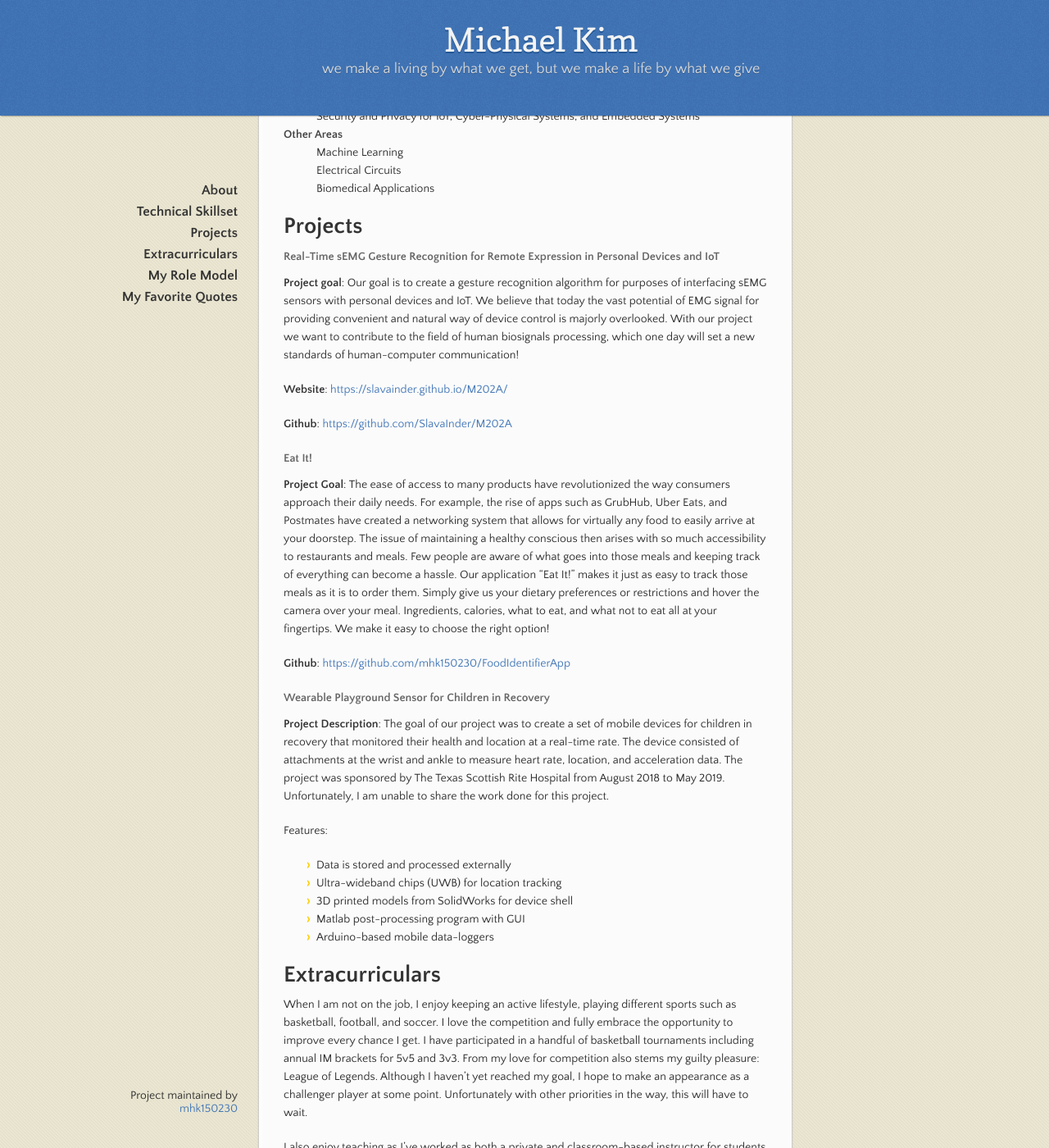
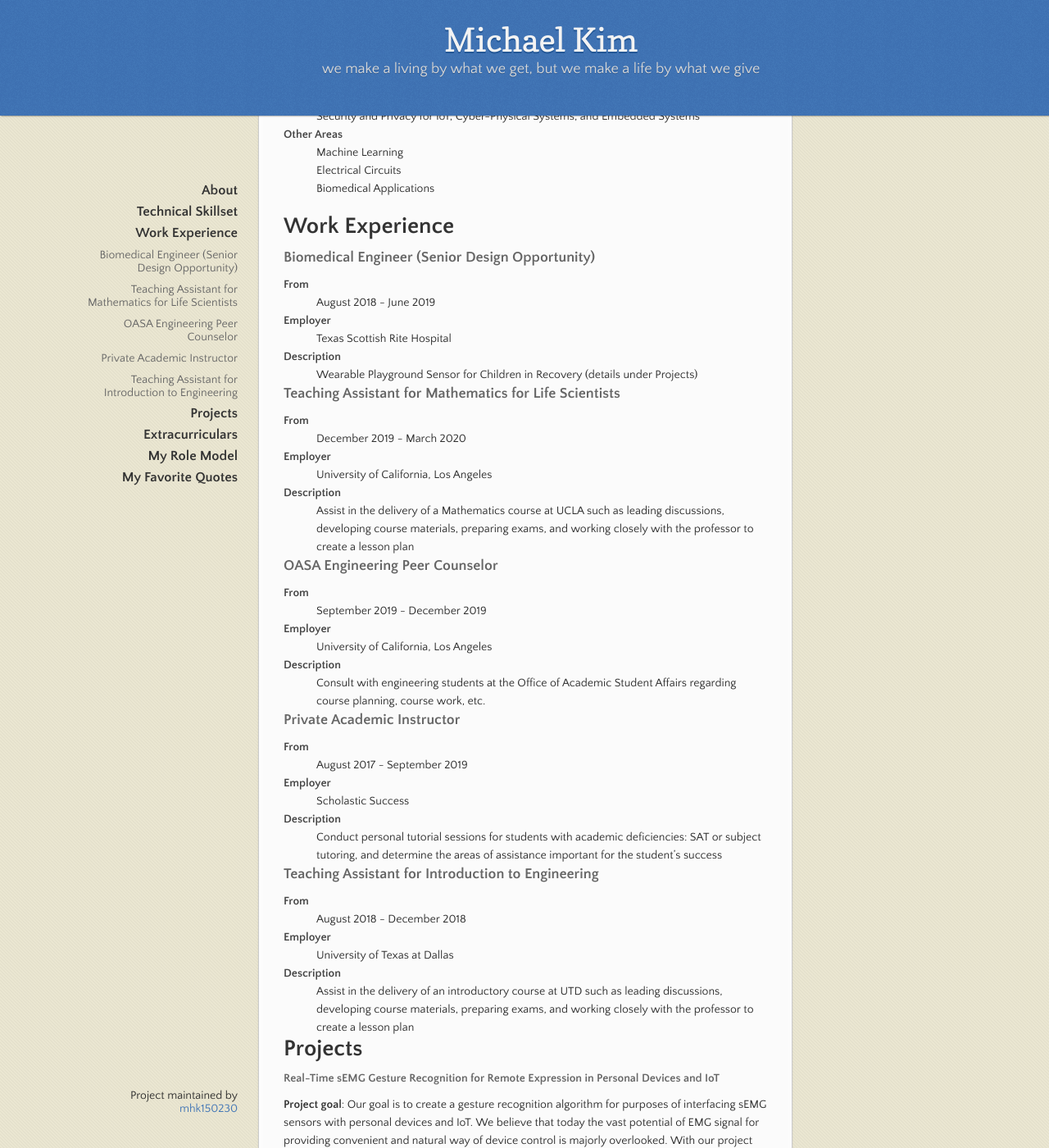
Before and after one commit to mhk150230/Michael-Kim-Bio, a Jekyll site: the page built from index.md, in a window 1280 px wide and 1400 px high, scrolled down 1507 px. Shown: the whole window at 82% size. Built offline with Jekyll 4.4.1, drawn with Linux system fonts in a browser that asks for light colours; some of the changed text lies outside the part shown.

Commit message:
Update index.md

```diff
--- a/index.md
+++ b/index.md
@@ -55,6 +55,52 @@ I have taken a variety of classes to supplement my growth towards an engineering
   <dd>Biomedical Applications</dd>
 </dl>
 
+# Work Experience
+### Biomedical Engineer (Senior Design Opportunity)
+<dt>From</dt>
+  <dd>August 2018 - June 2019</dd>
+<dt>Employer</dt>
+  <dd>Texas Scottish Rite Hospital</dd>
+<dt>Description</dt>
+  <dd>Wearable Playground Sensor for Children in Recovery (details under Projects)</dd>
+
+
+### Teaching Assistant for Mathematics for Life Scientists
+<dt>From</dt>
+  <dd>December 2019 - March 2020</dd>
+<dt>Employer</dt>
+  <dd>University of California, Los Angeles</dd>
+<dt>Description</dt>
+  <dd>Assist in the delivery of a Mathematics course at UCLA such as leading discussions, developing course materials, preparing exams, and working closely with the professor to create a lesson plan</dd>
+
+
+### OASA Engineering Peer Counselor
+<dt>From</dt>
+  <dd>September 2019 - December 2019</dd>
+<dt>Employer</dt>
+  <dd>University of California, Los Angeles</dd>
+<dt>Description</dt>
+  <dd>Consult with engineering students at the Office of Academic Student Affairs regarding course planning, course work, etc.</dd>
+
+
+### Private Academic Instructor
+<dt>From</dt>
+  <dd>August 2017 - September 2019</dd>
+<dt>Employer</dt>
+  <dd>Scholastic Success</dd>
+<dt>Description</dt>
+  <dd>Conduct personal tutorial sessions for students with academic deficiencies: SAT or subject tutoring, and determine the areas of assistance important for the student’s success</dd>
+
+
+### Teaching Assistant for Introduction to Engineering
+<dt>From</dt>
+  <dd>August 2018 - December 2018</dd>
+<dt>Employer</dt>
+  <dd>University of Texas at Dallas</dd>
+<dt>Description</dt>
+  <dd>Assist in the delivery of an introductory course at UTD such as leading discussions, developing course materials, preparing exams, and working closely with the professor to create a lesson plan</dd>
+
+
 # Projects
 #### Real-Time sEMG Gesture Recognition for Remote Expression in Personal Devices and IoT
 **Project goal**: Our goal is to create a gesture recognition algorithm for purposes of interfacing sEMG sensors with personal devices and IoT. We believe that today the vast potential of EMG signal for providing convenient and natural way of device control is majorly overlooked. With our project we want to contribute to the field of human biosignals processing, which one day will set a new standards of human-computer communication!
@@ -72,7 +118,7 @@ I have taken a variety of classes to supplement my growth towards an engineering
 **Github**: [https://github.com/mhk150230/FoodIdentifierApp](https://github.com/mhk150230/FoodIdentifierApp)
 
 
-#### Wearable Playground Sensor for Children in Recovery
+#### Wearable Playground Sensor for Children in Recovery (details under Projects)
 **Project Description**: The goal of our project was to create a set of mobile devices for children in recovery that monitored their health and location at a real-time rate. The device consisted of attachments at the wrist and ankle to measure heart rate, location, and acceleration data. The project was sponsored by The Texas Scottish Rite Hospital from August 2018 to May 2019. Unfortunately, I am unable to share the work done for this project.
 
 Features:
```
